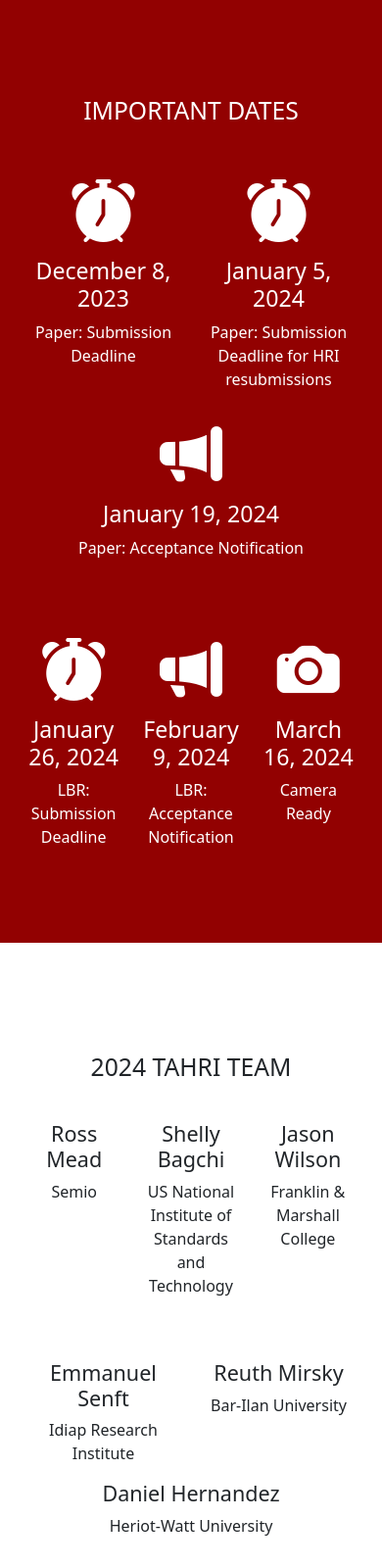
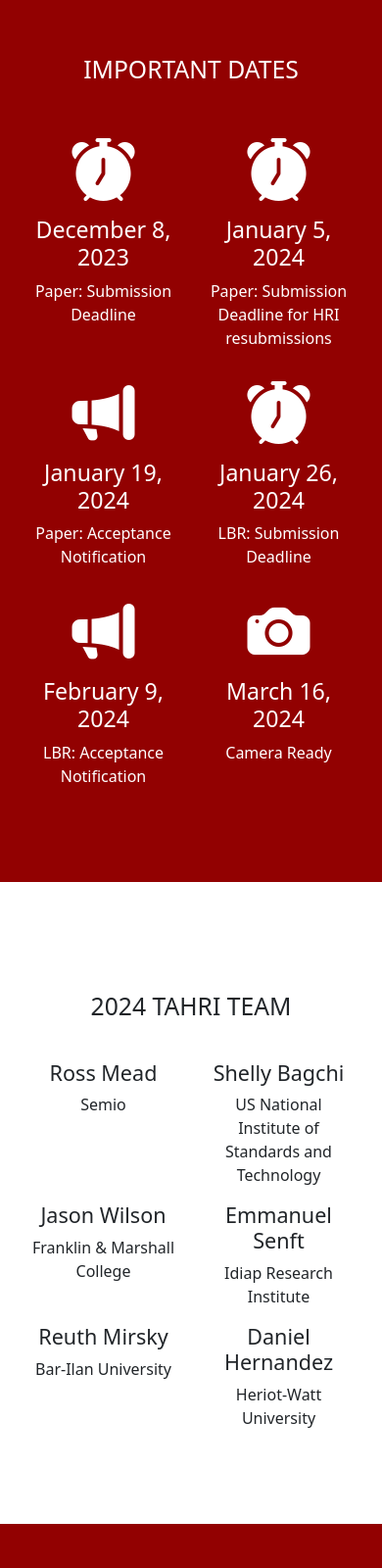
Before and after one commit to tahri-org/tahri-org.github.io, a plain HTML site: page tahri.html in a window 390 px wide. Shown: the part 2660-4260 px from the top of the page at 98% size. Drawn offline with Linux system fonts and the light colour scheme.

Commit message:
mobile friendly dates & team

```diff
--- a/assets/css/index.css
+++ b/assets/css/index.css
@@ -1,6 +1,6 @@
 #banner {
 	background: url(../img/colorado.jpeg);
-	height: 85vh;
+	height: 80vh;
 	background-repeat: no-repeat;
 	background-size: cover;
 	background-position: top;
--- a/tahri.html
+++ b/tahri.html
@@ -48,7 +48,7 @@
     <!-- Header -->
 
     <!-- Scrollspy -->
-    <div data-bs-spy="scroll" data-bs-target="#main-navbar" data-bs-root-margin="0px 0px -20%" data-bs-smooth-scroll="true" tabindex="0">
+    <div data-bs-spy="scroll" data-bs-target="#main-navbar" data-bs-root-margin="0px 0px -30%" data-bs-smooth-scroll="true" tabindex="0">
 
       <div id="banner">
         <div class="container">
@@ -156,35 +156,33 @@
                 <h2 class="section-heading">IMPORTANT DATES</h2>
               </div>
             </div>
-            <div class="row pb-5">
-              <div class="col">
+            <div class="row">
+              <div class="col-sm-4 col-6">
                 <i class="bi bi-alarm-fill icon-font-l"></i>
                 <h3>December 8, 2023</h3>
                 <p>Paper: Submission Deadline</p>
               </div>
-              <div class="col">
+              <div class="col-sm-4 col-6">
                 <i class="bi bi-alarm-fill icon-font-l"></i>
                 <h3>January 5, 2024</h3>
                 <p>Paper: Submission Deadline for HRI resubmissions</p>
               </div>
-              <div class="col">
+              <div class="col-sm-4 col-6">
                 <i class="bi bi-megaphone-fill icon-font-l"></i>
                 <h3>January 19, 2024</h3>
                 <p>Paper: Acceptance Notification</p>
               </div>
-            </div>
-            <div class="row">
-              <div class="col">
+              <div class="col-sm-4 col-6">
                 <i class="bi bi-alarm-fill icon-font-l"></i>
                 <h3>January 26, 2024</h3>
                 <p>LBR: Submission Deadline</p>
               </div>
-              <div class="col">
+              <div class="col-sm-4 col-6">
                 <i class="bi bi-megaphone-fill icon-font-l"></i>
                 <h3>February 9, 2024</h3>
                 <p>LBR: Acceptance Notification</p>
               </div>
-              <div class="col">
+              <div class="col-sm-4 col-6">
                 <i class="bi bi-camera-fill icon-font-l"></i>
                 <h3>March 16, 2024</h3>
                 <p>Camera Ready</p>
@@ -202,30 +200,28 @@
                 <h2 class="section-heading">2024 TAHRI TEAM</h2>
               </div>
             </div>
-            <div class="row pb-5">
-              <div class="col">
+            <div class="row">
+              <div class="col-sm-4 col-6">
                 <h4>Ross Mead</h4>
                 <p>Semio</p>
               </div>
-              <div class="col">
+              <div class="col-sm-4 col-6">
                 <h4>Shelly Bagchi</h4>
                 <p>US National Institute of Standards and Technology</p>
               </div>
-              <div class="col">
+              <div class="col-sm-4 col-6">
                 <h4>Jason Wilson</h4>
                 <p>Franklin &amp; Marshall College</p>
               </div>
-            </div>
-            <div class="row">
-              <div class="col">
+              <div class="col-sm-4 col-6">
                 <h4>Emmanuel Senft</h4>
                 <p>Idiap Research Institute</p>
               </div>
-              <div class="col">
+              <div class="col-sm-4 col-6">
                 <h4>Reuth Mirsky</h4>
                 <p>Bar-Ilan University</p>
               </div>
-              <div class="col">
+              <div class="col-sm-4 col-6">
                 <h4>Daniel Hernandez</h4>
                 <p>Heriot-Watt University</p>
               </div>
@@ -234,7 +230,7 @@
         </section>
         <!-- 2024 Team END -->
 
-        <section id="partner-events" class="section-padding">
+        <section id="partner-events" class="section-padding section-height">
           <div class="container">
             <div class="row justify-content-center text-center">
               <h2 class="section-heading">PARTNER EVENTS</h2>
```
